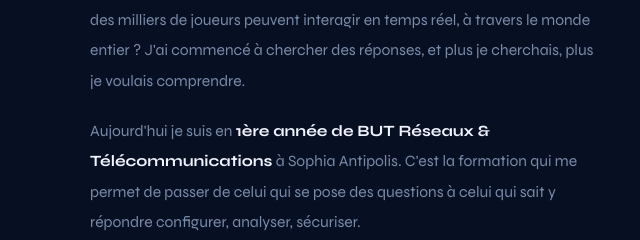
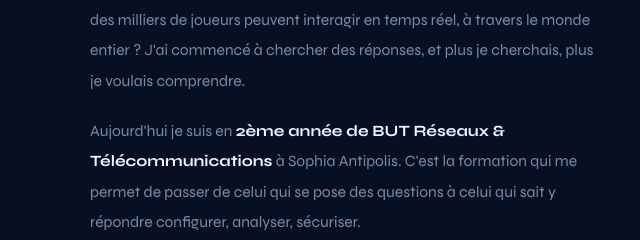
Before and after one commit to SelimO6/Portfolio, a plain HTML site: page index.html in a window 1280 px wide. Shown: the part 1129-1369 px from the top of the page, 0-640 px from the left. Drawn offline with nearby package versions, Linux system fonts and the light colour scheme.

Commit message:
Corrige l'année de formation dans À propos (2ème année)
Co-Authored-By: Claude Sonnet 5.5 <noreply@anthropic.com>
Claude-Session: https://claude.ai/code/session_01YWRDvWnysKuBX2CWmcxqyb

```diff
--- a/index.html
+++ b/index.html
@@ -43,7 +43,7 @@
             <div class="apropos-grid">
                 <div class="apropos-text">
                     <p>C'est en jouant en ligne que la question m'est venue : comment est-ce que des milliers de joueurs peuvent interagir en temps réel, à travers le monde entier ? J'ai commencé à chercher des réponses, et plus je cherchais, plus je voulais comprendre.</p>
-                    <p>Aujourd'hui je suis en <strong>1ère année de BUT Réseaux & Télécommunications</strong> à Sophia Antipolis. C'est la formation qui me permet de passer de celui qui se pose des questions à celui qui sait y répondre configurer, analyser, sécuriser.</p>
+                    <p>Aujourd'hui je suis en <strong>2ème année de BUT Réseaux & Télécommunications</strong> à Sophia Antipolis. C'est la formation qui me permet de passer de celui qui se pose des questions à celui qui sait y répondre configurer, analyser, sécuriser.</p>
                     <p>En dehors des cours, je ne reste pas les bras croisés : je m'informe régulièrement sur l'actualité cyber et je travaille les week-ends en parallèle, ce qui m'apprend la rigueur, la gestion du temps et le sens des responsabilités. Lorsque j'ai du temps libre, je préfère être dehors la nature, les randonnées, l'air frais des Alpes où je me ressource.</p>
                     <p>Mon ambition est de m'orienter vers les métiers de <strong>l'administration systèmes et réseaux</strong>, avec un intérêt croissant pour la cybersécurité et les architectures cloud.</p>
                 </div>
```
